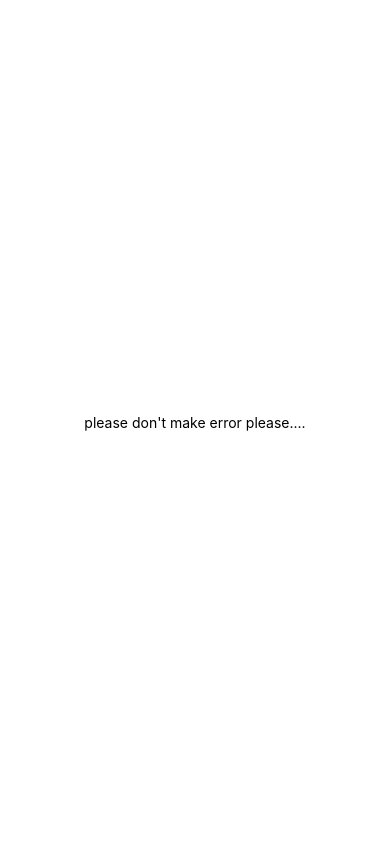
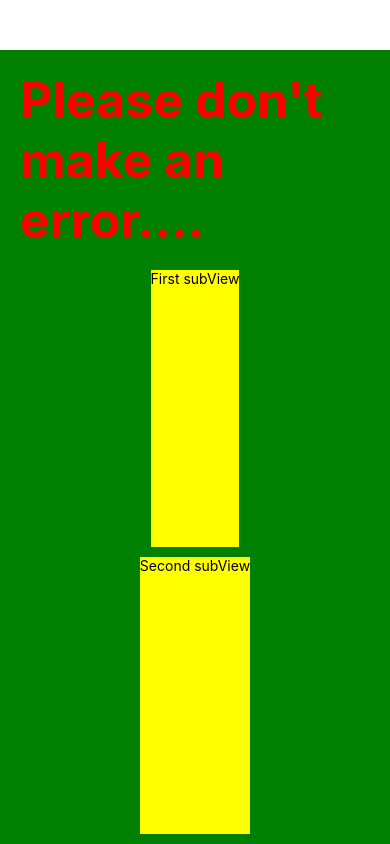
Before and after one commit to MeGuuuun/RnTest, a React Native app: screen / in a window 390 px wide. Built offline with nearby package versions, Linux system fonts and the light colour scheme.

Commit message:
mainView and subView

```diff
--- a/App.js
+++ b/App.js
@@ -3,20 +3,42 @@ import { StyleSheet, Text, View } from 'react-native';
 
 export default function App() {
   return (
-    <View style={styles.container}>
-      <Text>please don't make error please....</Text>
+    <View style={styles.mainView}>
+      <Text style={styles.mainText}>Please don't make an error....</Text>
+      <View style={styles.subView}>
+        <Text>First subView</Text>
+      </View>
+
+      <View style={styles.subView}>
+        <Text>Second subView</Text>
+      </View>
+
       <StatusBar style="auto" />
     </View>
   );
 }
 
 const styles = StyleSheet.create({
-  container: {
-    flex: 1,
-    backgroundColor: '#fff',
-    alignItems: 'center',
-    justifyContent: 'center',
+  mainView:{
+    backgroundColor:'green',
+    flex:1,
+    marginTop:50,
+    alignItems:'center',
+    justifyContent:'center'
   },
+
+  subView: {
+    backgroundColor:'yellow',
+    flex:4,
+    marginBottom:10
+  },
+
+  mainText : {
+    fontSize : 50,
+    fontWeight: 'bold',
+    color:'red',
+    padding:20
+  }
 });
 
 /*
```
